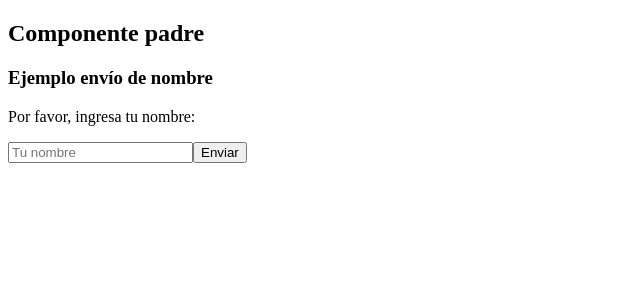
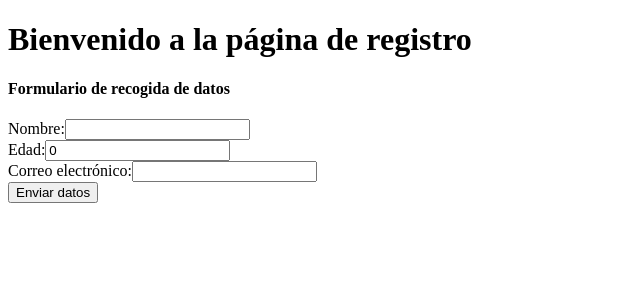
Before and after one commit to alesrin/proyecto-binding, an Angular app: page / in a window 1280 px wide. Shown: the top 300 px of the page, without its empty margins (0-640 px from the left). Built offline with nearby package versions, Linux system fonts and the light colour scheme.

Commit message:
Creación de los componentes formulario y templateform para enviar un conjunto de datos desde un componente hijo a un componente padre

```diff
--- a/src/app/app.component.html
+++ b/src/app/app.component.html
@@ -1 +1 @@
-<app-padre-recibe></app-padre-recibe>
+<app-templateform></app-templateform>
--- a/src/app/app.module.ts
+++ b/src/app/app.module.ts
@@ -17,6 +17,8 @@ import { ImagenComponent } from './imagen/imagen.component';
 import { CardProductoComponent } from './card-producto/card-producto.component';
 import { HijoEmiteComponent } from './hijo-emite/hijo-emite.component';
 import { PadreRecibeComponent } from './padre-recibe/padre-recibe.component';
+import { FormularioComponent } from './formulario/formulario.component';
+import { TemplateformComponent } from './templateform/templateform.component';
 
 @NgModule({
   declarations: [
@@ -34,7 +36,9 @@ import { PadreRecibeComponent } from './padre-recibe/padre-recibe.component';
     ImagenComponent,
     CardProductoComponent,
     HijoEmiteComponent,
-    PadreRecibeComponent
+    PadreRecibeComponent,
+    FormularioComponent,
+    TemplateformComponent
   ],
   imports: [
     BrowserModule,
--- /dev/null
+++ b/src/app/formulario/formulario.component.html
@@ -0,0 +1,16 @@
+<h4>Formulario de recogida de datos</h4>
+<div>
+<label for="nombre">Nombre:</label>
+<input id="nombre" type="text" [(ngModel)]="nombre">
+</div>
+<div>
+<label for="edad">Edad:</label>
+<input id="edad" type="number" [(ngModel)]="edad">
+</div>
+<div>
+<label for="email">Correo electrónico:</label>
+<input id="email" type="text" [(ngModel)]="email">
+</div>
+
+
+<button (click)="enviarDatos()">Enviar datos</button>
--- /dev/null
+++ b/src/app/formulario/formulario.component.ts
@@ -0,0 +1,33 @@
+import { Component, EventEmitter, Output } from '@angular/core';
+
+@Component({
+  selector: 'app-formulario',
+  templateUrl: './formulario.component.html',
+  styleUrls: ['./formulario.component.css']
+})
+export class FormularioComponent {
+  @Output() datosEnviados = new EventEmitter<{nombre: string; edad: number; email: string}>
+nombre: string = ""
+edad: number = 0
+email: string = ""
+
+
+enviarDatos(){ //Cuando el usuario hace click en el botón enviar:
+  if (this.nombre && this.edad && this.email){
+    //1. almaceno los datos recibidos en el formulario como propiedades de un objetos datosUsuario
+  const datosUsuario = {
+    nombre: this.nombre,
+    edad: this.edad,
+    email: this.email
+  };
+  //2. Emito (a través del evento datosEnviados) el objeto datosUsuario desde este hijo al padre en el que se encuentre
+  this.datosEnviados.emit(datosUsuario);
+  //3. Limpio los datos del formulario
+  this.nombre = ""
+  this.edad = 0
+  this.email = ""
+}
+}
+
+
+}
--- /dev/null
+++ b/src/app/templateform/templateform.component.html
@@ -0,0 +1,10 @@
+<h1>Bienvenido a la página de registro</h1>
+
+<app-formulario (datosEnviados)="recibirDatos($event)"></app-formulario>
+
+
+<div *ngIf="datosRecibidos">
+<p>El nombre que has registrado es: {{ datosRecibidos.nombre }}</p>
+<p>La edad que has registrado es: {{ datosRecibidos.edad }}</p>
+<p>El email que has registrado es: {{ datosRecibidos.email }}</p>
+</div>
--- /dev/null
+++ b/src/app/templateform/templateform.component.ts
@@ -0,0 +1,14 @@
+import { Component } from '@angular/core';
+
+@Component({
+  selector: 'app-templateform',
+  templateUrl: './templateform.component.html',
+  styleUrls: ['./templateform.component.css']
+})
+export class TemplateformComponent {
+datosRecibidos: { nombre: string; edad: number; email: string } | null = null
+
+recibirDatos(datos: { nombre: string; edad: number; email: string }){
+  this.datosRecibidos = datos;
+}
+}
```
Also changed, not shown: src/app/formulario/formulario.component.css (added), src/app/templateform/templateform.component.css (added), 2 other files (tests, documents, lock files or other folders).
